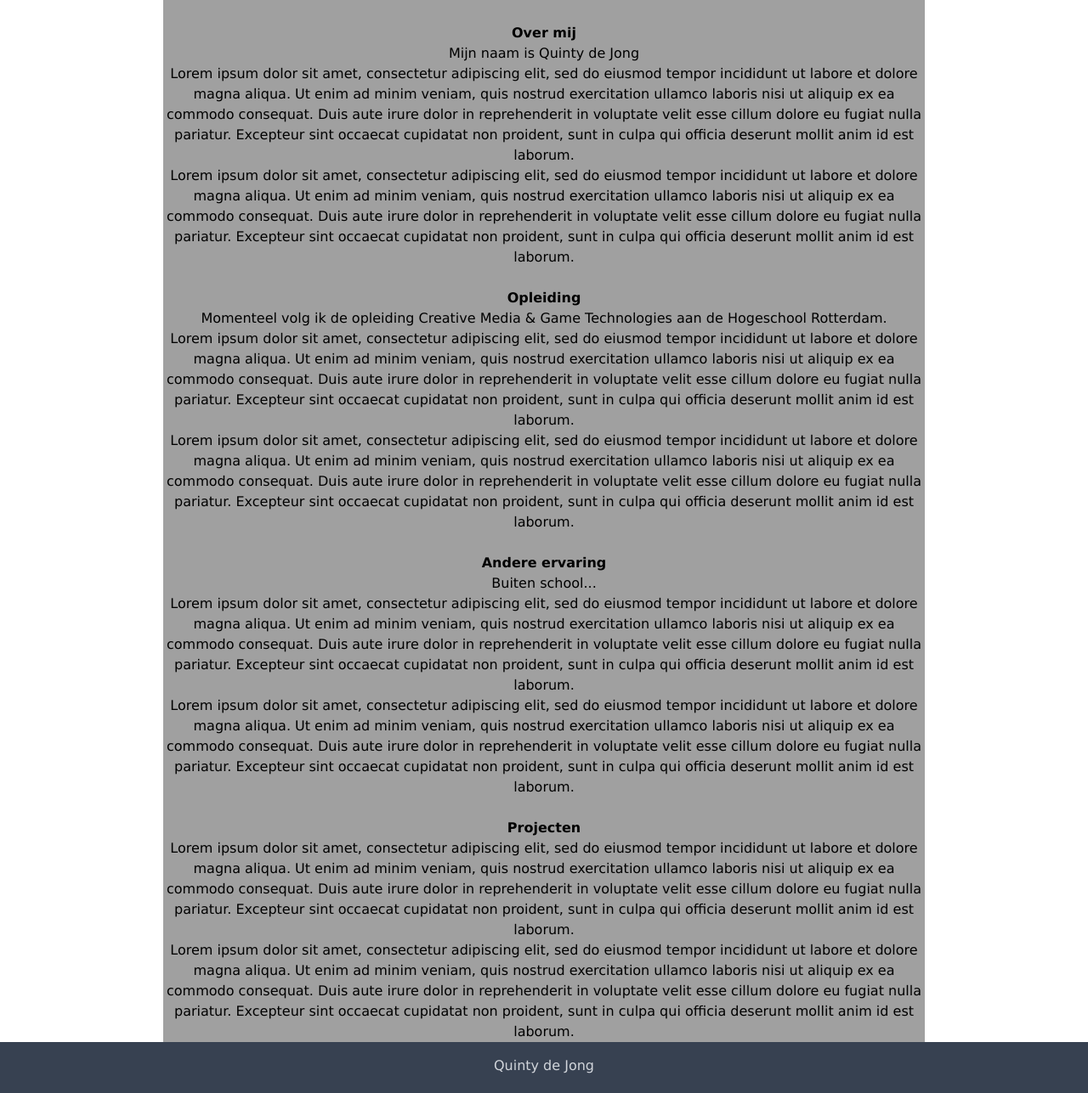
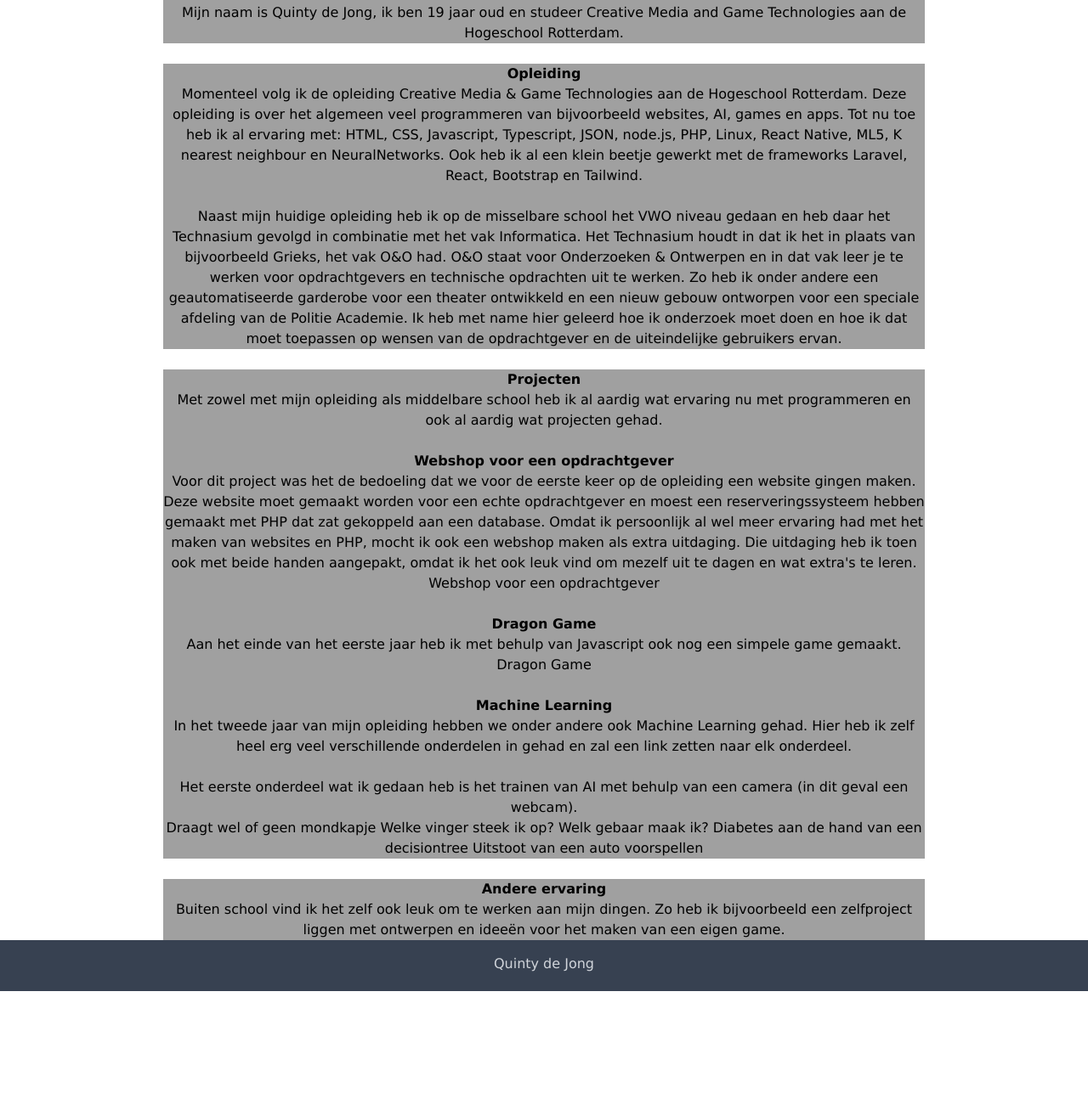
Before and after one commit to QuintyHR/Portfolio, a website: page index.html in a window 1280 px wide. Shown: the part 165-1452 px from the top of the page at 85% size. After the commit the page ends 1332 px from the top, so only its background shows below. Drawn offline with Linux system fonts and the light colour scheme.

Commit message:
Added the first bits of real text

```diff
--- a/css/style.css
+++ b/css/style.css
@@ -15,6 +15,9 @@ main {
     margin-left: 15%;
     margin-right: 15%;
     text-align: center;
+}
+
+section {
     background-color: rgb(160, 160, 160);
 }
 
--- a/index.html
+++ b/index.html
@@ -19,11 +19,11 @@
                     <a id="study-button" href="#study" class="block mt-4 lg:inline-block lg:mt-0 text-gray-400 hover:text-white mr-4">
                         Opleiding
                     </a>
-                    <a id="more-button" href="#more" class="block mt-4 lg:inline-block lg:mt-0 text-gray-400 hover:text-white mr-4">
+                    <a id="projects-button" href="#projects" class="block mt-4 lg:inline-block lg:mt-0 text-gray-400 hover:text-white mr-4">
+                        Projecten
+                    </a>
+                    <a id="more-button" href="#more" class="block mt-4 lg:inline-block lg:mt-0 text-gray-400 hover:text-white">
                         Andere ervaring
-                    </a>
-                    <a id="projects-button" href="#projects" class="block mt-4 lg:inline-block lg:mt-0 text-gray-400 hover:text-white">
-                        Projecten
                     </a>
                 </div>
             </div>
@@ -33,42 +33,94 @@
     </header>
 
     <main>
-        <p>Dit is mijn portfolio</p>
-
-        </br>
-
         <section id="about" class="">
             <h2 class="text-2xl font-bold">Over mij</h2>
-            <p>Mijn naam is Quinty de Jong</p>
-            <p>Lorem ipsum dolor sit amet, consectetur adipiscing elit, sed do eiusmod tempor incididunt ut labore et dolore magna aliqua. Ut enim ad minim veniam, quis nostrud exercitation ullamco laboris nisi ut aliquip ex ea commodo consequat. Duis aute irure dolor in reprehenderit in voluptate velit esse cillum dolore eu fugiat nulla pariatur. Excepteur sint occaecat cupidatat non proident, sunt in culpa qui officia deserunt mollit anim id est laborum.</p>
-            <p>Lorem ipsum dolor sit amet, consectetur adipiscing elit, sed do eiusmod tempor incididunt ut labore et dolore magna aliqua. Ut enim ad minim veniam, quis nostrud exercitation ullamco laboris nisi ut aliquip ex ea commodo consequat. Duis aute irure dolor in reprehenderit in voluptate velit esse cillum dolore eu fugiat nulla pariatur. Excepteur sint occaecat cupidatat non proident, sunt in culpa qui officia deserunt mollit anim id est laborum.</p>
+            <p>Mijn naam is Quinty de Jong, ik ben 19 jaar oud en studeer Creative Media and Game Technologies aan de Hogeschool Rotterdam.
+
+            </p>
         </section>
 
         </br>
 
         <section id="study" class="">
             <h2 class="text-2xl font-bold">Opleiding</h2>
-            <p>Momenteel volg ik de opleiding Creative Media & Game Technologies aan de Hogeschool Rotterdam.</p>
-            <p>Lorem ipsum dolor sit amet, consectetur adipiscing elit, sed do eiusmod tempor incididunt ut labore et dolore magna aliqua. Ut enim ad minim veniam, quis nostrud exercitation ullamco laboris nisi ut aliquip ex ea commodo consequat. Duis aute irure dolor in reprehenderit in voluptate velit esse cillum dolore eu fugiat nulla pariatur. Excepteur sint occaecat cupidatat non proident, sunt in culpa qui officia deserunt mollit anim id est laborum.</p>
-            <p>Lorem ipsum dolor sit amet, consectetur adipiscing elit, sed do eiusmod tempor incididunt ut labore et dolore magna aliqua. Ut enim ad minim veniam, quis nostrud exercitation ullamco laboris nisi ut aliquip ex ea commodo consequat. Duis aute irure dolor in reprehenderit in voluptate velit esse cillum dolore eu fugiat nulla pariatur. Excepteur sint occaecat cupidatat non proident, sunt in culpa qui officia deserunt mollit anim id est laborum.</p>
+            <p>Momenteel volg ik de opleiding Creative Media & Game Technologies aan de Hogeschool Rotterdam.
+                Deze opleiding is over het algemeen veel programmeren van bijvoorbeeld websites, AI, games en apps.
+                Tot nu toe heb ik al ervaring met: HTML, CSS, Javascript, Typescript, JSON, node.js, PHP, Linux, React Native, ML5, K nearest neighbour en NeuralNetworks.
+                Ook heb ik al een klein beetje gewerkt met de frameworks Laravel, React, Bootstrap en Tailwind.
+            </p>
+        </br>
+            <p>
+                Naast mijn huidige opleiding heb ik op de misselbare school het VWO niveau gedaan en heb daar het Technasium gevolgd in combinatie met het vak Informatica.
+                Het Technasium houdt in dat ik het in plaats van bijvoorbeeld Grieks, het vak O&O had.
+                O&O staat voor Onderzoeken & Ontwerpen en in dat vak leer je te werken voor opdrachtgevers en technische opdrachten uit te werken.
+                Zo heb ik onder andere een geautomatiseerde garderobe voor een theater ontwikkeld en een nieuw gebouw ontworpen voor een speciale afdeling van de Politie Academie.
+                Ik heb met name hier geleerd hoe ik onderzoek moet doen en hoe ik dat moet toepassen op wensen van de opdrachtgever en de uiteindelijke gebruikers ervan.
+            </p>
+        </section>
+
+        </br>
+
+        <section id="projects" class="">
+            <h2 class="text-2xl font-bold">Projecten</h2>
+            <p>Met zowel met mijn opleiding als middelbare school heb ik al aardig wat ervaring nu met programmeren en ook al aardig wat projecten gehad.
+
+            </p>
+
+        </br>
+
+            <section>
+                <h2 class="text-2xl font-bold">Webshop voor een opdrachtgever</h2>
+                <p>
+                    Voor dit project was het de bedoeling dat we voor de eerste keer op de opleiding een website gingen maken.
+                    Deze website moet gemaakt worden voor een echte opdrachtgever en moest een reserveringssysteem hebben gemaakt met PHP dat zat gekoppeld aan een database.
+                    Omdat ik persoonlijk al wel meer ervaring had met het maken van websites en PHP, mocht ik ook een webshop maken als extra uitdaging.
+                    Die uitdaging heb ik toen ook met beide handen aangepakt, omdat ik het ook leuk vind om mezelf uit te dagen en wat extra's te leren.
+
+                </p>
+                <a href="https://stud.hosted.hr.nl/1019766/webshop/">Webshop voor een opdrachtgever</a>
+            </section>
+
+        </br>
+
+            <section>
+                <h2 class="text-2xl font-bold">Dragon Game</h2>
+                <p>
+                    Aan het einde van het eerste jaar heb ik met behulp van Javascript ook nog een simpele game gemaakt.
+                </p>
+                <a href="https://stud.hosted.hr.nl/1019766/Elemental-Dragons/docs/">Dragon Game</a>
+            </section>
+
+        </br>
+
+            <section>
+                <h2 class="text-2xl font-bold">Machine Learning</h2>
+                <p>
+                    In het tweede jaar van mijn opleiding hebben we onder andere ook Machine Learning gehad.
+                    Hier heb ik zelf heel erg veel verschillende onderdelen in gehad en zal een link zetten naar elk onderdeel.
+                </p>
+
+            </br>
+                <p>
+                    Het eerste onderdeel wat ik gedaan heb is het trainen van AI met behulp van een camera (in dit geval een webcam).
+
+                </p>
+                <a href="https://quintyhr.github.io/Pro-8/Week%202%20Trainer/index.html">Draagt wel of geen mondkapje</a>
+                <a href="https://quintyhr.github.io/Pro-8/Week%203%20Inleveropdracht/index.html">Welke vinger steek ik op?</a>
+                <a href="https://quintyhr.github.io/Pro-8/Week%204%20Praktijk/index.html">Welk gebaar maak ik?</a>
+                <a href="https://quintyhr.github.io/Pro-8/Week%205/">Diabetes aan de hand van een decisiontree</a>
+                <a href="https://quintyhr.github.io/Pro-8/Week%209/">Uitstoot van een auto voorspellen</a>
+            </section>
         </section>
 
         </br>
 
         <section id="more" class="">
             <h2 class="text-2xl font-bold">Andere ervaring</h2>
-            <p>Buiten school...</p>
-            <p>Lorem ipsum dolor sit amet, consectetur adipiscing elit, sed do eiusmod tempor incididunt ut labore et dolore magna aliqua. Ut enim ad minim veniam, quis nostrud exercitation ullamco laboris nisi ut aliquip ex ea commodo consequat. Duis aute irure dolor in reprehenderit in voluptate velit esse cillum dolore eu fugiat nulla pariatur. Excepteur sint occaecat cupidatat non proident, sunt in culpa qui officia deserunt mollit anim id est laborum.</p>
-            <p>Lorem ipsum dolor sit amet, consectetur adipiscing elit, sed do eiusmod tempor incididunt ut labore et dolore magna aliqua. Ut enim ad minim veniam, quis nostrud exercitation ullamco laboris nisi ut aliquip ex ea commodo consequat. Duis aute irure dolor in reprehenderit in voluptate velit esse cillum dolore eu fugiat nulla pariatur. Excepteur sint occaecat cupidatat non proident, sunt in culpa qui officia deserunt mollit anim id est laborum.</p>
-        </section>
+            <p>Buiten school vind ik het zelf ook leuk om te werken aan mijn dingen.
+                Zo heb ik bijvoorbeeld een zelfproject liggen met ontwerpen en ideeën voor het maken van een eigen game.
 
-        </br>
-
-        <section id="projects" class="">
-            <h2 class="text-2xl font-bold">Projecten</h2>
-            <p></p>
-            <p>Lorem ipsum dolor sit amet, consectetur adipiscing elit, sed do eiusmod tempor incididunt ut labore et dolore magna aliqua. Ut enim ad minim veniam, quis nostrud exercitation ullamco laboris nisi ut aliquip ex ea commodo consequat. Duis aute irure dolor in reprehenderit in voluptate velit esse cillum dolore eu fugiat nulla pariatur. Excepteur sint occaecat cupidatat non proident, sunt in culpa qui officia deserunt mollit anim id est laborum.</p>
-            <p>Lorem ipsum dolor sit amet, consectetur adipiscing elit, sed do eiusmod tempor incididunt ut labore et dolore magna aliqua. Ut enim ad minim veniam, quis nostrud exercitation ullamco laboris nisi ut aliquip ex ea commodo consequat. Duis aute irure dolor in reprehenderit in voluptate velit esse cillum dolore eu fugiat nulla pariatur. Excepteur sint occaecat cupidatat non proident, sunt in culpa qui officia deserunt mollit anim id est laborum.</p>
+            </p>
         </section>
     </main>
 
@@ -76,7 +128,7 @@
         <div class="text-gray-300 text-center p-4" style="background-color: rgb(55 65 81);">
           Quinty de Jong
         </div>
-      </footer>
+    </footer>
 </body>
 
 <script src="script.js"></script>
```
